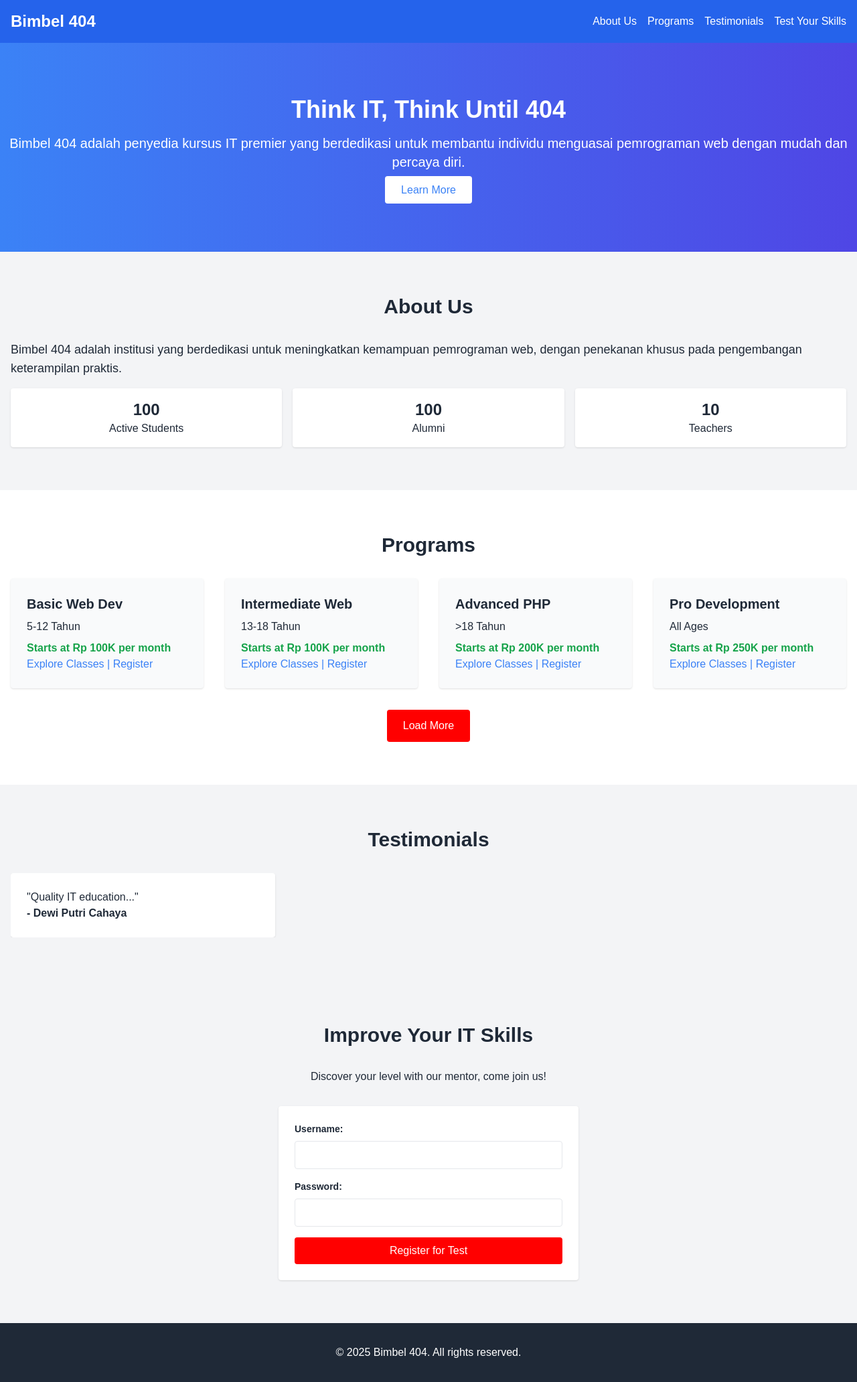
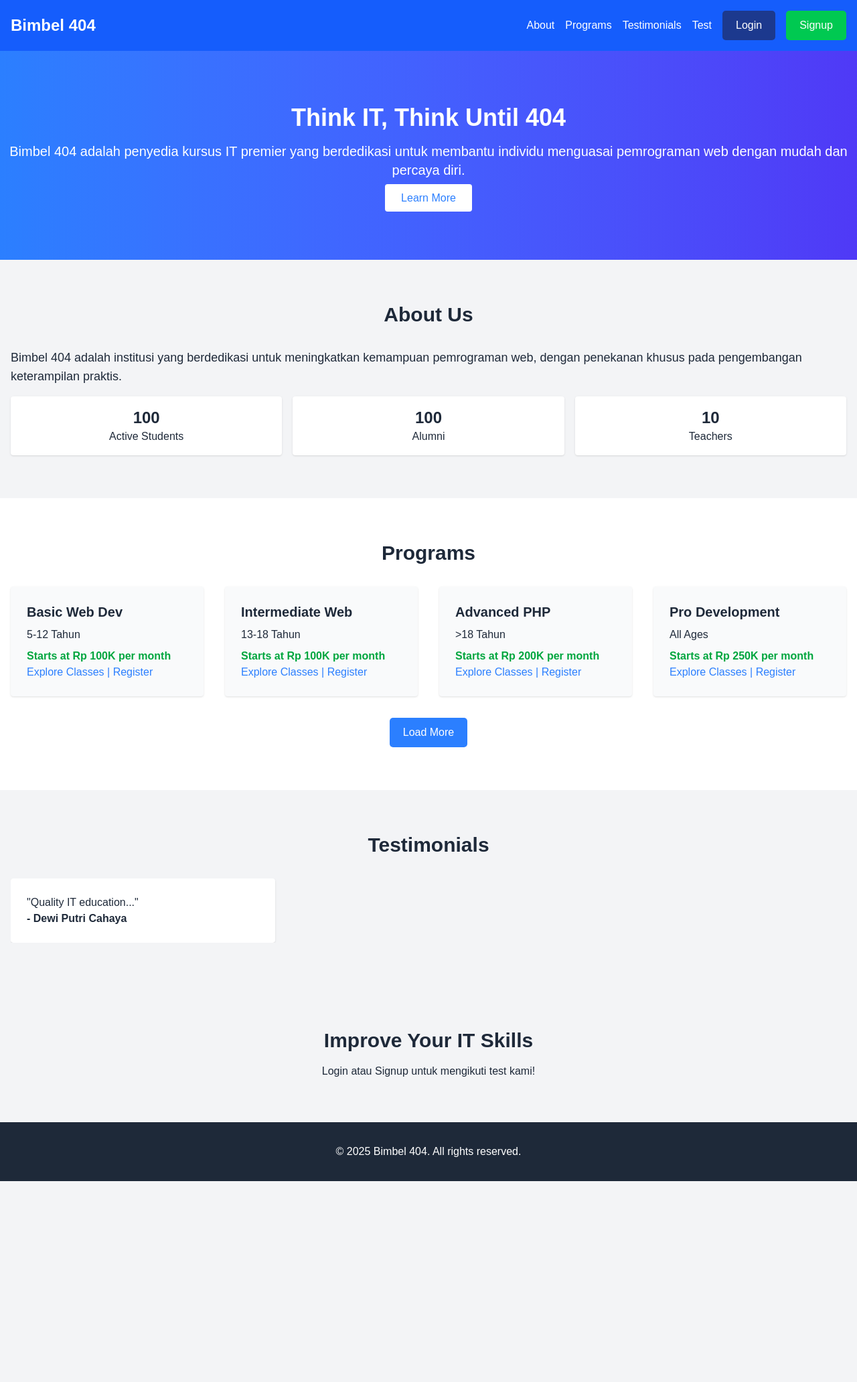
Before and after one commit to AulyaNurillah/PWEB-5, a PHP site: page / in a window 1280 px wide. Shown: the whole page at 67% size. After the commit the page ends 1764 px from the top, so only its background shows below. Run offline with PHP 8.4, Linux system fonts and the light colour scheme; some libraries are stand-ins or nearby versions.

Commit message:
Initial commit

```diff
--- /dev/null
+++ b/footer.php
@@ -0,0 +1,3 @@
+<footer>
+    <p>&copy; <?php echo date("Y"); ?> Bimbel 404 - Think IT, Think Until 404</p>
+</footer>
--- a/index.php
+++ b/index.php
@@ -1,39 +1,44 @@
 <?php
 session_start();
-$error = isset($_GET['error']) ? $_GET['error'] : '';
+
 ?>
 <!DOCTYPE html>
 <html lang="id">
 <head>
-    <meta charset="UTF-8">
-    <meta name="viewport" content="width=device-width, initial-scale=1.0">
+    <meta charset="UTF-8" />
+    <meta name="viewport" content="width=device-width, initial-scale=1.0"/>
     <title>Bimbel 404 - Think IT, Think Until 404</title>
-    <script src="https://cdn.tailwindcss.com"></script>
-    <link rel="stylesheet" href="style.css">
+    <script src="https://cdn.jsdelivr.net/npm/@tailwindcss/browser@4"></script>
+    <link rel="stylesheet" href="style.css" />
     <script src="https://code.jquery.com/jquery-3.7.1.min.js"></script>
     <script src="script.js" defer></script>
-    <style>
-        button { background-color: red !important; }
-    </style>
+    <!-- <style> button { background-color: red !important; } </style> -->
 </head>
+
 <body class="bg-gray-100 text-gray-800">
-    <!-- Header dengan hover effects. -->
+    <!-- Header -->
     <header class="bg-blue-600 text-white p-4 shadow-md">
     <div class="container mx-auto flex justify-between items-center">
-            <h1 class="text-2xl font-bold transition duration-300 hover:scale-105">Bimbel 404</h1>
+        <h1 class="text-2xl font-bold">Bimbel 404</h1>
         <nav>
-                <ul class="flex space-x-4">
-                    <li><a href="#about" class="hover:underline hover:text-yellow-300 transition duration-300">About Us</a></li>
-                    <li><a href="#programs" class="hover:underline hover:text-yellow-300 transition duration-300">Programs</a></li>
-                    <li><a href="#testimonials" class="hover:underline hover:text-yellow-300 transition duration-300">Testimonials</a></li>
-                    <li><a href="#test" class="hover:underline hover:text-yellow-300 transition duration-300">Test Your Skills</a></li>
+        <ul class="flex space-x-4 items-center">
+            <li><a href="#about" class="hover:underline">About</a></li>
+            <li><a href="#programs" class="hover:underline">Programs</a></li>
+            <li><a href="#testimonials" class="hover:underline">Testimonials</a></li>
+            <li><a href="#test" class="hover:underline">Test</a></li>
+            <?php if(isset($_SESSION['user'])): ?>
+                <li><button id="logoutBtn" class="bg-white text-blue-500 px-4 py-1 rounded hover:bg-gray-200">Halo, <?php echo $_SESSION['user']['username']; ?></button></li>
+            <?php else: ?>
+                <li><button id="loginBtn" class="bg-blue-900 text-white px-4 py-1 rounded hover:bg-gray-600">Login</button></li>
+                <li><button id="signupBtn" class="bg-green-500 text-white px-4 py-1 rounded hover:bg-green-600">Signup</button></li>
+            <?php endif; ?>
         </ul>
         </nav>
     </div>
     </header>
 
-    <!-- Hero Section dengan fade-in animation. -->
-    <section class="bg-gradient-to-r from-blue-500 to-indigo-600 text-white py-20 text-center opacity-0 transition-opacity duration-1000" id="hero">
+    <!-- Hero -->
+    <section id="hero" class="bg-gradient-to-r from-blue-500 to-indigo-600 text-white py-20 text-center opacity-0 transition-opacity duration-1000">
         <div class="container mx-auto">
             <h2 class="text-4xl font-bold mb-4">Think IT, Think Until 404</h2>
             <p class="text-xl mb-4">Bimbel 404 adalah penyedia kursus IT premier yang berdedikasi untuk membantu individu menguasai pemrograman web dengan mudah dan percaya diri.</p>
@@ -41,7 +46,7 @@ $error = isset($_GET['error']) ? $_GET['error'] : '';
         </div>
     </section>
 
-    <!-- About Us dengan fade-in. -->
+    <!-- About -->
     <section id="about" class="py-16 opacity-0 transition-opacity duration-1000">
         <div class="container mx-auto px-4">
             <h2 class="text-3xl font-bold text-center mb-8">About Us</h2>
@@ -54,12 +59,11 @@ $error = isset($_GET['error']) ? $_GET['error'] : '';
         </div>
     </section>
 
-    <!-- Programs Section dengan load more button (interaktif via jQuery). -->
+    <!-- Programs -->
     <section id="programs" class="bg-white py-16 opacity-0 transition-opacity duration-1000">
         <div class="container mx-auto px-4">
             <h2 class="text-3xl font-bold text-center mb-8">Programs</h2>
             <div id="programList" class="grid grid-cols-1 md:grid-cols-2 lg:grid-cols-4 gap-8 mb-8">
-                <!-- Initial programs (load more akan tambah sisanya via JS). -->
                 <div class="bg-gray-50 p-6 rounded shadow hover:scale-105 transition-transform duration-300">
                     <h3 class="text-xl font-bold mb-2">Basic Web Dev</h3>
                     <p class="mb-2">5-12 Tahun</p>
@@ -82,9 +86,10 @@ $error = isset($_GET['error']) ? $_GET['error'] : '';
                     <h3 class="text-xl font-bold mb-2">Pro Development</h3>
                     <p class="mb-2">All Ages</p>
                     <p class="text-green-600 font-bold">Starts at Rp 250K per month</p>
-                    <a href="#register" class="text-blue-500 hover:underline">Explore Classes | Register</a>
+                    <a href="#test" class="text-blue-500 hover:underline">Explore Classes | Register</a>
                 </div>
-                <!-- Sisanya hidden, ditampilkan via load more. -->
+
+                <!-- Hidden additional programs -->
                 <div class="hidden bg-gray-50 p-6 rounded shadow hover:scale-105 transition-transform duration-300">
                     <h3 class="text-xl font-bold mb-2">Web Cert Private</h3>
                     <p class="text-green-600 font-bold">Rp 900K per month</p>
@@ -110,12 +115,11 @@ $error = isset($_GET['error']) ? $_GET['error'] : '';
         </div>
     </section>
 
-    <!-- Testimonials dengan jQuery slider (carousel). -->
+    <!-- Testimonials -->
     <section id="testimonials" class="py-16 bg-gray-100 opacity-0 transition-opacity duration-1000">
         <div class="container mx-auto px-4">
             <h2 class="text-3xl font-bold text-center mb-8">Testimonials</h2>
             <div id="testimonialSlider" class="grid grid-cols-1 md:grid-cols-3 gap-8 overflow-hidden">
-                <!-- Testimonials untuk slider. -->
                 <div class="bg-white p-6 rounded shadow hover:shadow-xl transition-shadow duration-300">
                     <p>"Quality IT education..."</p>
                     <p class="font-bold">- Dewi Putri Cahaya</p>
@@ -140,32 +144,44 @@ $error = isset($_GET['error']) ? $_GET['error'] : '';
         </div>
     </section>
 
-    <!-- Test Section dengan AJAX form. -->
-    <section id="test" class="py-16 opacity-0 transition-opacity duration-1000">
-        <div class="container mx-auto px-4">
-            <h2 class="text-3xl font-bold text-center mb-8">Improve Your IT Skills</h2>
-            <p class="text-center mb-8">Discover your level with our mentor, come join us!</p>
-            <form id="testForm" class="max-w-md mx-auto bg-white p-6 rounded shadow">
-                <div id="formMessage" class="mb-4 text-red-500 hidden"></div>
-                <div class="mb-4">
-                    <label for="username" class="block text-sm font-bold mb-2">Username:</label>
-                    <input type="text" id="username" name="username" required class="w-full p-2 border rounded focus:border-blue-500 transition duration-300">
-                </div>
-                <div class="mb-4">
-                    <label for="password" class="block text-sm font-bold mb-2">Password:</label>
-                    <input type="password" id="password" name="password" required class="w-full p-2 border rounded focus:border-blue-500 transition duration-300">
-                </div>
-                <button type="submit" class="w-full bg-red-500 text-white p-2 rounded hover:bg-red-600 transition duration-300">Register for Test</button>
+    <!-- Test / Form -->
+    <section id="test" class="py-16 text-center">
+        <h2 class="text-3xl font-bold mb-4">Improve Your IT Skills</h2>
+        <p>Login atau Signup untuk mengikuti test kami!</p>
+    </section>
+
+    <!-- Login Modal -->
+    <div id="loginModal" class="fixed inset-0 bg-gray-100 bg-opacity-30 hidden flex justify-center items-start pt-20 z-50">
+    <div class="bg-white rounded-xl shadow-lg w-full max-w-md p-6 relative">
+        <button id="closeLogin" class="absolute top-3 right-3 text-gray-400 hover:text-gray-700 text-xl">&times;</button>
+        <h2 class="text-2xl font-bold text-center mb-4">Login</h2>
+        <form id="loginForm" class="space-y-4">
+        <input type="email" name="email" placeholder="Email" required class="w-full border rounded-lg p-2"/>
+        <input type="password" name="password" placeholder="Password" required class="w-full border rounded-lg p-2"/>
+        <div id="loginMessage" class="text-sm hidden"></div>
+        <button type="submit" class="w-full bg-blue-500 text-white py-2 rounded-lg hover:bg-blue-600">Login</button>
         </form>
     </div>
-    </section>
+    </div>
+
+    <!-- Signup Modal -->
+    <div id="signupModal" class="fixed inset-0 bg-gray-100 bg-opacity-30 hidden flex justify-center items-start pt-20 z-50">
+    <div class="bg-white rounded-xl shadow-lg w-full max-w-md p-6 relative">
+        <button id="closeSignup" class="absolute top-3 right-3 text-gray-400 hover:text-gray-700 text-xl">&times;</button>
+        <h2 class="text-2xl font-bold text-center mb-4">Signup</h2>
+        <form id="signupForm" class="space-y-4">
+        <input type="text" name="username" placeholder="Username" required class="w-full border rounded-lg p-2"/>
+        <input type="email" name="email" placeholder="Email" required class="w-full border rounded-lg p-2"/>
+        <input type="password" name="password" placeholder="Password" required class="w-full border rounded-lg p-2"/>
+        <div id="signupMessage" class="text-sm hidden"></div>
+        <button type="submit" class="w-full bg-green-500 text-white py-2 rounded-lg hover:bg-green-600">Signup</button>
+        </form>
+    </div>
+    </div>
 
     <!-- Footer -->
     <footer class="bg-gray-800 text-white py-8 text-center">
-        <p>&copy; 2025 Bimbel 404. All rights reserved.</p>
+        <p>&copy; <?php echo date("Y"); ?> Bimbel 404. All rights reserved.</p>
     </footer>
-
-    <script>
-    </script>
 </body>
 </html>
--- a/style.css
+++ b/style.css
@@ -1,4 +1,3 @@
-/* transitions untuk hover dan animations. */
 body {
     font-family: Arial, sans-serif;
 }
@@ -8,10 +7,11 @@ button {
     padding: 10px 20px;
 }
 
-/* Tambah untuk slider dan hover. */
 #testimonialSlider > div {
     display: none;
 }
 #testimonialSlider > div.active {
     display: block;
 }
+
+input:focus { outline: none; }
```
Also changed, not shown: db.php (added, +11 -0 lines), init_db.sql (added, +10 -0 lines), proses_form.php (+27 -8 lines), react.php (added, +64 -0 lines), script.js (+68 -51 lines), user.php (added, +35 -0 lines). Lines whose indentation alone changed are shown as unchanged.
